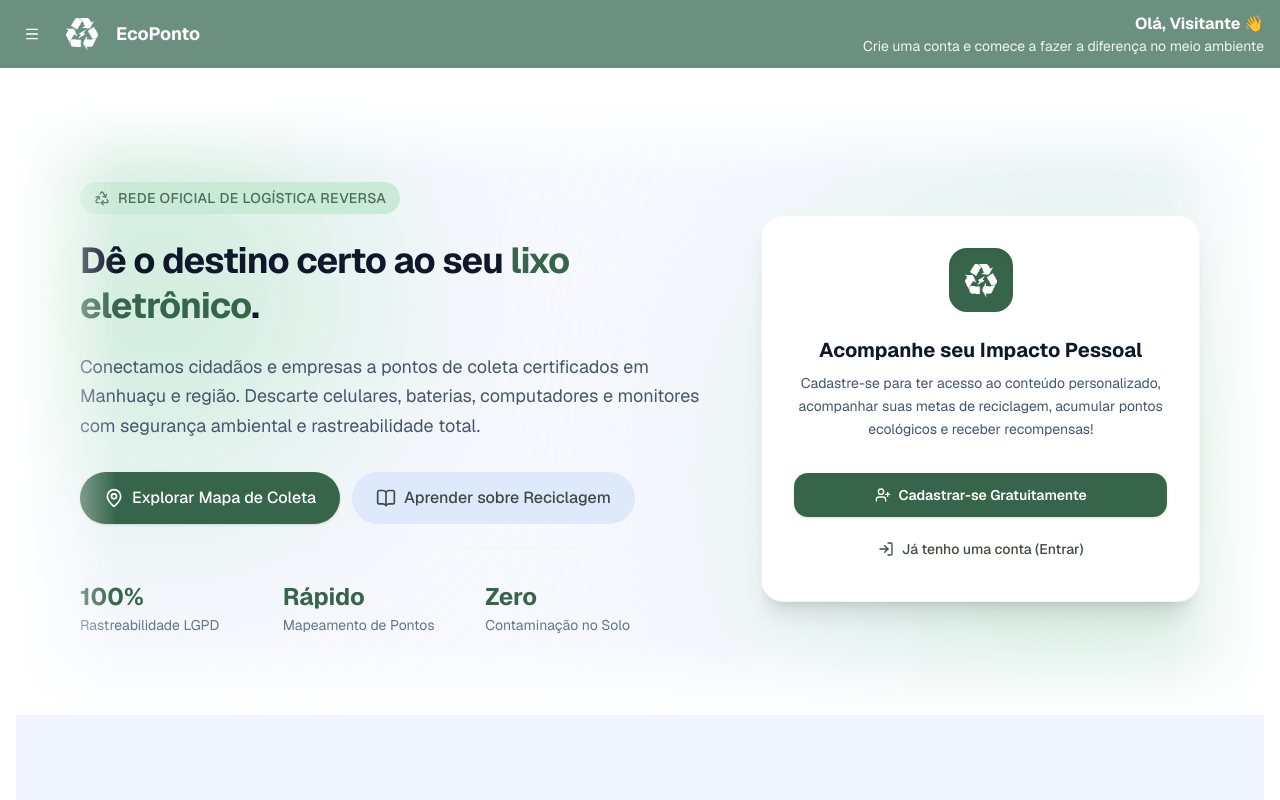
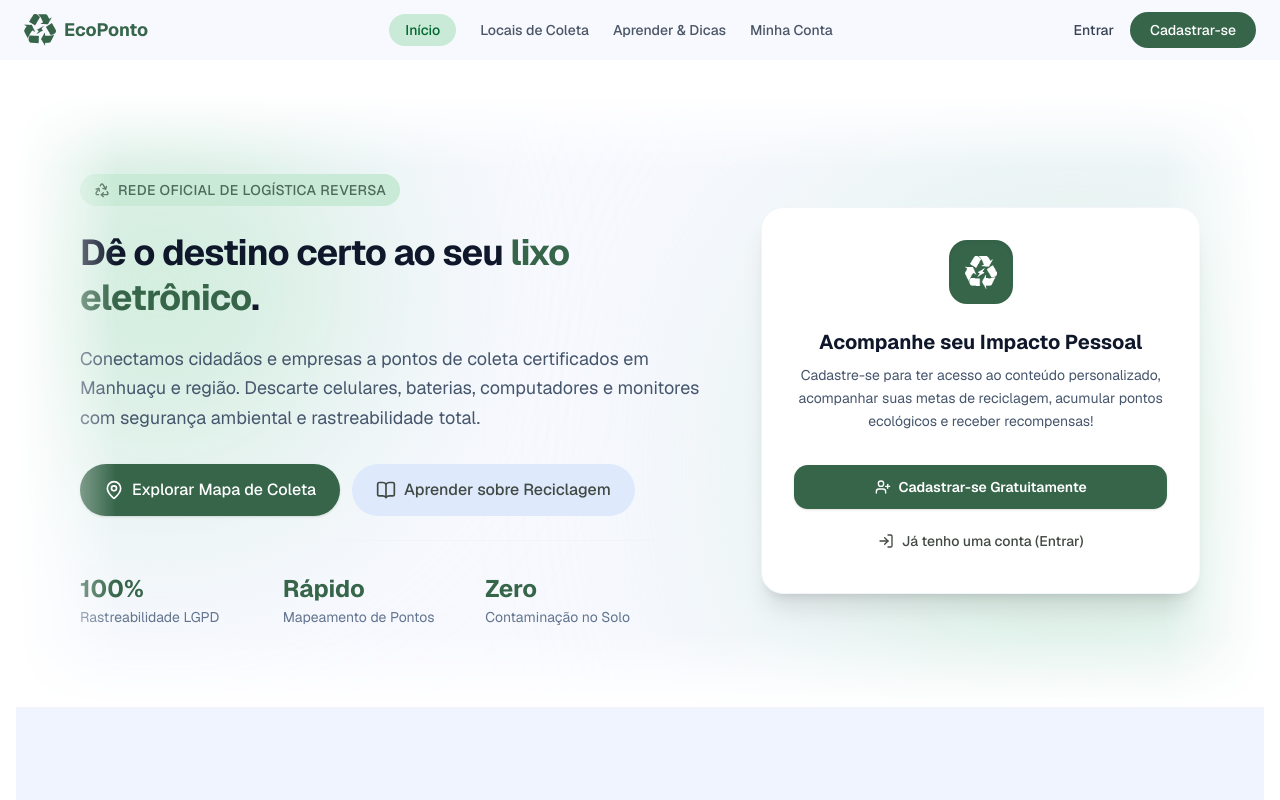
Before and after one commit to feDaher/eco_ponto_web, a Next.js app: page / in a window 1280 px wide. Shown: the top 800 px of the page. Built offline with nearby package versions, Linux system fonts and the light colour scheme.

Commit message:
feat: add header

```diff
--- /dev/null
+++ b/commitlint (1).config.js
@@ -0,0 +1,34 @@
+/**
+ * Conventional Commits: <tipo>(<escopo opcional>): <descrição>
+ * Ex.: feat(header): adiciona ícones de navegação
+ */
+module.exports = {
+  extends: ['@commitlint/config-conventional'],
+  rules: {
+    'type-enum': [
+      2,
+      'always',
+      [
+        'feat',
+        'fix',
+        'docs',
+        'style',
+        'refactor',
+        'perf',
+        'test',
+        'build',
+        'ci',
+        'chore',
+        'revert',
+      ],
+    ],
+    'type-case': [2, 'always', 'lower-case'],
+    'scope-case': [2, 'always', 'kebab-case'],
+    // Mensagens em português: não força um case específico na descrição
+    'subject-case': [0],
+    'subject-empty': [2, 'never'],
+    'subject-full-stop': [2, 'never', '.'],
+    'header-max-length': [2, 'always', 100],
+    'body-max-line-length': [1, 'always', 100],
+  },
+};
--- a/src/components/layout/Header.tsx
+++ b/src/components/layout/Header.tsx
@@ -1,41 +1,165 @@
+'use client';
+
 import Image from 'next/image';
-import { Menu } from 'lucide-react';
-import { Button } from '@/components/ui/Button';
+import Link from 'next/link';
+import { usePathname } from 'next/navigation';
+import { useState } from 'react';
+import { Menu, X } from 'lucide-react';
 
 export function Header() {
+  const pathname = usePathname();
+  const [isOpen, setIsOpen] = useState(false);
+
   return (
-    <header className="border-b-2 border-white bg-[#6B9080]">
-      <div className="container mx-auto flex items-center justify-between gap-4 px-4 py-3">
-        <div className="flex items-center gap-3">
-          <Button
-            variant="ghost"
-            size="icon"
-            className="text-white cursor-pointer hover:bg-white/10"
-            aria-label="Abrir menu"
-          >
-            <Menu className="h-5 w-5" />
-          </Button>
-
-          <div className="flex h-11 w-11 items-center justify-center rounded-full">
+    <header className="sticky top-0 z-50 border-b-2 border-white bg-[#F8F9FF]">
+      <div className="container mx-auto flex items-center justify-between px-4 py-3 md:px-6">
+        <div className="flex items-center gap-2">
           <Image
-              src="/icons/ecoponto-logo-icon-white.png"
+            src="/icons/logoo.png"
             alt="EcoPonto"
             width={28}
-              height={29}
-              className="h-auto w-8"
+            height={25}
+            className="h-auto w-7 md:w-8"
           />
+          <span className="font-bold text-[#36654A] text-base md:text-lg">
+            EcoPonto
+          </span>
         </div>
 
-          <span className="text-lg font-bold text-white">EcoPonto</span>
+        <nav className="hidden lg:flex items-center gap-6">
+          <Link
+            href="/"
+            className={`text-sm font-medium transition-colors ${
+              pathname === '/'
+                ? 'rounded-full bg-[#C9EAD6] px-4 py-1.5 text-green-800'
+                : 'text-gray-600 hover:text-green-800'
+            }`}
+          >
+            Início
+          </Link>
+          <Link
+            href="/map"
+            className={`text-sm font-medium transition-colors ${
+              pathname === '/map'
+                ? 'rounded-full bg-[#C9EAD6] px-4 py-1.5 text-green-800'
+                : 'text-gray-600 hover:text-green-800'
+            }`}
+          >
+            Locais de Coleta
+          </Link>
+          <Link
+            href="/education"
+            className={`text-sm font-medium transition-colors ${
+              pathname === '/education'
+                ? 'rounded-full bg-[#C9EAD6] px-4 py-1.5 text-green-800'
+                : 'text-gray-600 hover:text-green-800'
+            }`}
+          >
+            Aprender & Dicas
+          </Link>
+          <Link
+            href="/minha-conta"
+            className={`text-sm font-medium transition-colors ${
+              pathname === '/minha-conta'
+                ? 'rounded-full bg-[#C9EAD6] px-4 py-1.5 text-green-800'
+                : 'text-gray-600 hover:text-green-800'
+            }`}
+          >
+            Minha Conta
+          </Link>
+        </nav>
+
+        <div className="hidden lg:flex items-center gap-4">
+          <Link
+            href="/login"
+            className="text-sm font-medium text-gray-700 hover:text-green-800 transition-colors"
+          >
+            Entrar
+          </Link>
+          <Link
+            href="/cadastro"
+            className="rounded-full bg-[#36654A] px-5 py-2 text-sm font-medium text-white hover:bg-[#234734] transition-colors"
+          >
+            Cadastrar-se
+          </Link>
         </div>
 
-        <div className="hidden text-right text-white sm:block">
-          <p className="font-bold">Olá, Visitante 👋</p>
-          <p className="text-sm text-white/90">
-            Crie uma conta e comece a fazer a diferença no meio ambiente
-          </p>
+        <button
+          onClick={() => setIsOpen(!isOpen)}
+          className="p-2 text-[#36654A] lg:hidden focus:outline-none"
+          aria-label="Abrir Menu"
+        >
+          {isOpen ? <X className="w-6 h-6" /> : <Menu className="w-6 h-6" />}
+        </button>
+      </div>
+
+      {isOpen && (
+        <div className="lg:hidden border-t border-gray-200 bg-[#F8F9FF] px-4 pt-3 pb-6">
+          <nav className="flex flex-col space-y-2">
+            <Link
+              href="/"
+              onClick={() => setIsOpen(false)}
+              className={`rounded-lg px-3 py-2 text-sm font-medium transition-colors ${
+                pathname === '/'
+                  ? 'bg-[#C9EAD6] text-green-800'
+                  : 'text-gray-600 hover:bg-gray-100'
+              }`}
+            >
+              Início
+            </Link>
+            <Link
+              href="/map"
+              onClick={() => setIsOpen(false)}
+              className={`rounded-lg px-3 py-2 text-sm font-medium transition-colors ${
+                pathname === '/map'
+                  ? 'bg-[#C9EAD6] text-green-800'
+                  : 'text-gray-600 hover:bg-gray-100'
+              }`}
+            >
+              Locais de Coleta
+            </Link>
+            <Link
+              href="/education"
+              onClick={() => setIsOpen(false)}
+              className={`rounded-lg px-3 py-2 text-sm font-medium transition-colors ${
+                pathname === '/education'
+                  ? 'bg-[#C9EAD6] text-green-800'
+                  : 'text-gray-600 hover:bg-gray-100'
+              }`}
+            >
+              Aprender & Dicas
+            </Link>
+            <Link
+              href="/minha-compat"
+              onClick={() => setIsOpen(false)}
+              className={`rounded-lg px-3 py-2 text-sm font-medium transition-colors ${
+                pathname === '/minha-conta'
+                  ? 'bg-[#C9EAD6] text-green-800'
+                  : 'text-gray-600 hover:bg-gray-100'
+              }`}
+            >
+              Minha Conta
+            </Link>
+          </nav>
+
+          <div className="mt-4 flex flex-col gap-2 border-t border-gray-200 pt-4">
+            <Link
+              href="/login"
+              onClick={() => setIsOpen(false)}
+              className="w-full py-2 text-center text-sm font-medium text-gray-700 hover:text-green-800"
+            >
+              Entrar
+            </Link>
+            <Link
+              href="/cadastro"
+              onClick={() => setIsOpen(false)}
+              className="w-full rounded-full bg-[#36654A] py-2 text-center text-sm font-medium text-white hover:bg-[#234734]"
+            >
+              Cadastrar-se
+            </Link>
           </div>
         </div>
+      )}
     </header>
   );
 }
```
Also changed, not shown: public/icons/apple-icon.png (added), public/icons/logoo.png (added). Lines whose indentation alone changed are shown as unchanged.
